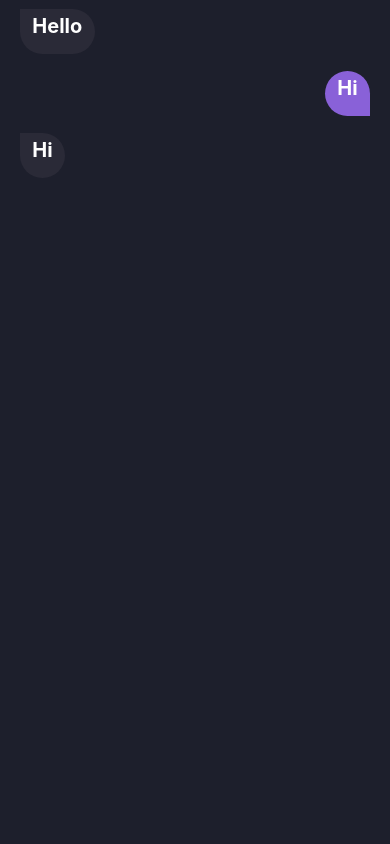
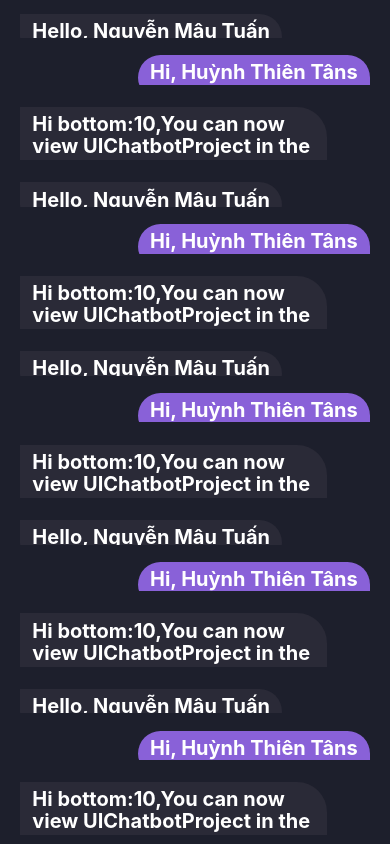
Before and after one commit to nguyentriencf/client-chatbot, a React Native app in the folder UIChatbotProject/: screen / in a window 390 px wide. Built offline with nearby package versions, Linux system fonts and the light colour scheme.

Commit message:
scollview

```diff
--- a/UIChatbotProject/App.js
+++ b/UIChatbotProject/App.js
@@ -10,22 +10,71 @@ class App extends React.Component {
   return (
 
    <>
-   <View style={styles.backGround}>
-   <SafeAreaView>
+
+   <SafeAreaView style={{flex:1}}>
+     <View style= {styles.container}>
      <MessageBubble
       mine
-      text="Hello"
+      text="Hello, Nguyễn Mậu Tuấn"
       />
      <MessageBubble
      not_mine
-      text="Hi"
+      text="Hi, Huỳnh Thiên Tâns"
       />
       <MessageBubble
        mine
-      text="Hi"
+      text="Hi bottom:10,You can now view UIChatbotProject in the browser"
       />
+       <MessageBubble
+      mine
+      text="Hello, Nguyễn Mậu Tuấn"
+      />
+     <MessageBubble
+     not_mine
+      text="Hi, Huỳnh Thiên Tâns"
+      />
+      <MessageBubble
+       mine
+      text="Hi bottom:10,You can now view UIChatbotProject in the browser"
+      />
+       <MessageBubble
+      mine
+      text="Hello, Nguyễn Mậu Tuấn"
+      />
+     <MessageBubble
+     not_mine
+      text="Hi, Huỳnh Thiên Tâns"
+      />
+      <MessageBubble
+       mine
+      text="Hi bottom:10,You can now view UIChatbotProject in the browser"
+      />
+       <MessageBubble
+      mine
+      text="Hello, Nguyễn Mậu Tuấn"
+      />
+     <MessageBubble
+     not_mine
+      text="Hi, Huỳnh Thiên Tâns"
+      />
+      <MessageBubble
+       mine
+      text="Hi bottom:10,You can now view UIChatbotProject in the browser"
+      />
+       <MessageBubble
+      mine
+      text="Hello, Nguyễn Mậu Tuấn"
+      />
+     <MessageBubble
+     not_mine
+      text="Hi, Huỳnh Thiên Tâns"
+      />
+      <MessageBubble
+       mine
+      text="Hi bottom:10,You can now view UIChatbotProject in the browser"
+      />
+      </View>
    </SafeAreaView>
-   </View>
    </>
   )
   }
@@ -34,9 +83,10 @@ class App extends React.Component {
 
 export default App
 const styles = StyleSheet.create({
-  backGround:{
+  container:{
     backgroundColor:'#1D1F2C',
     flex: 1,
     resizeMode: 'cover'
   }
+
 })
--- a/UIChatbotProject/components/MessageBubble.js
+++ b/UIChatbotProject/components/MessageBubble.js
@@ -6,7 +6,8 @@ import {
     StyleSheet,
     View,
     Text,
-    Image
+    Image,
+    ScrollView
 } from 'react-native'
 // Import react-native-size-matters
 import { moderateScale } from 'react-native-size-matters';
@@ -20,7 +21,8 @@ import { moderateScale } from 'react-native-size-matters';
 class MessageBubble extends React.Component {
     render(){
         return(
-            <View style={[
+
+            <ScrollView  vertical={true} showsVerticalScrollIndicator={false} style={[
                 styles.message,
                  this.props.mine ? styles.mine : styles.not_mine]}>
                 <View
@@ -62,7 +64,7 @@ class MessageBubble extends React.Component {
                     ]}>
                     </View>
                 </View>
-            </View>
+            </ScrollView>
         )
     }
 }
@@ -73,7 +75,7 @@ const styles = StyleSheet.create({
 
     message: {
         flexDirection: 'row',
-        marginVertical: moderateScale(7,2)
+        marginVertical: moderateScale(7,2),
     },
     mine: {
         marginLeft: 20,
@@ -83,14 +85,15 @@ const styles = StyleSheet.create({
         marginRight:20
     },
     cloudMine: {
+        top:5,
+        bottom:5,
         maxWidth: moderateScale(250,2),
         paddingHorizontal: moderateScale(10,2),
         paddingTop:moderateScale(5,2),
         paddingBottom: (7,2),
         borderTopRightRadius:30,
         borderBottomRightRadius:30,
-        borderBottomLeftRadius:30
-
+        borderBottomLeftRadius:30,
     },
     cloudNotMine: {
         maxWidth: moderateScale(250,2),
@@ -103,7 +106,7 @@ const styles = StyleSheet.create({
     },
     text: {
        color: 'white',
-     fontWeight:'bold',
+        fontWeight:'bold',
         paddingBottom: 15,
         fontSize: 20,
         lineHeight:22
```
Also changed, not shown: UIChatbotProject/components/CategoryListItem.js (deleted, +0 -40 lines).
